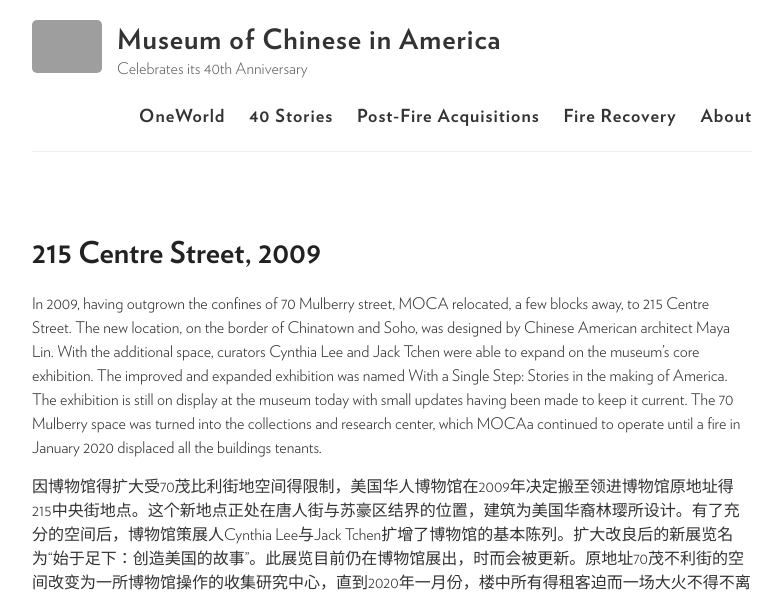
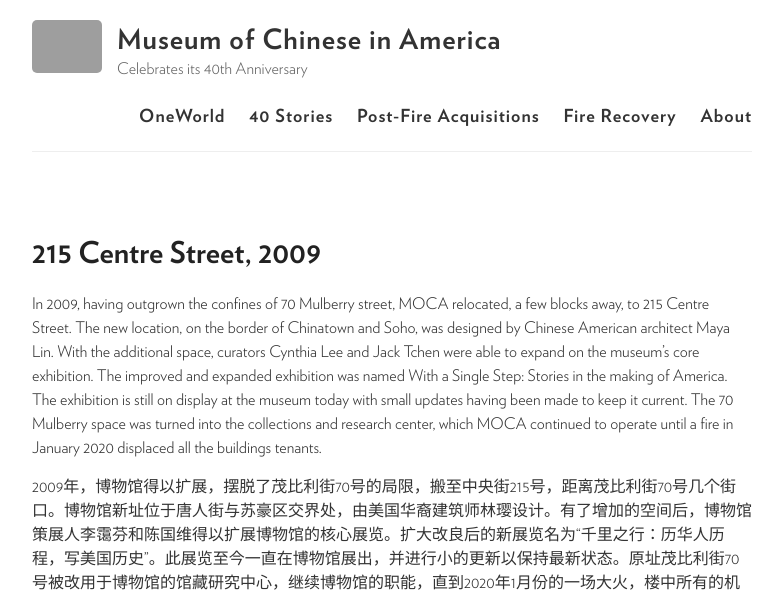
Before and after one commit to moca40/moca40.github.io, a Jekyll site: the page built from _stories/2009-01-01-215-centre-street.md, in a window 1280 px wide. Shown: the top 596 px of the page, without its empty margins (248-1030 px from the left). Built offline with Jekyll 4.4.1, drawn with Linux system fonts in a browser that asks for light colours; some of the changed text lies outside the part shown; grey boxes are pictures that could not be loaded.

Commit message:
Update 2009-01-01-215-centre-street.md

```diff
--- a/_stories/2009-01-01-215-centre-street.md
+++ b/_stories/2009-01-01-215-centre-street.md
@@ -34,8 +34,8 @@
     img: https://user-images.githubusercontent.com/47676628/91084649-52bede00-e61a-11ea-96f5-13a3e56d192c.JPG
 ---
 
-In 2009, having outgrown the confines of 70 Mulberry street,  MOCA relocated, a few blocks away, to 215 Centre Street.  The new location, on the border of Chinatown and Soho, was designed by Chinese American architect Maya Lin. With the additional space, curators Cynthia Lee and Jack Tchen were able to expand on the museum’s core exhibition.  The improved and expanded exhibition was named With a Single Step: Stories in the making of America.  The exhibition is still on display at the museum today with small updates having been made to keep it current. The 70 Mulberry space was turned into the collections and research center, which MOCAa continued to operate until a fire in January 2020 displaced all the buildings tenants.
+In 2009, having outgrown the confines of 70 Mulberry street,  MOCA relocated, a few blocks away, to 215 Centre Street.  The new location, on the border of Chinatown and Soho, was designed by Chinese American architect Maya Lin. With the additional space, curators Cynthia Lee and Jack Tchen were able to expand on the museum’s core exhibition.  The improved and expanded exhibition was named With a Single Step: Stories in the making of America.  The exhibition is still on display at the museum today with small updates having been made to keep it current. The 70 Mulberry space was turned into the collections and research center, which MOCA continued to operate until a fire in January 2020 displaced all the buildings tenants.
 
-因博物馆得扩大受70茂比利街地空间得限制，美国华人博物馆在2009年决定搬至领进博物馆原地址得215中央街地点。这个新地点正处在唐人街与苏豪区结界的位置，建筑为美国华裔林璎所设计。有了充分的空间后，博物馆策展人Cynthia Lee与Jack Tchen扩增了博物馆的基本陈列。扩大改良后的新展览名为“始于足下：创造美国的故事”。此展览目前仍在博物馆展出，时而会被更新。原地址70茂不利街的空间改变为一所博物馆操作的收集研究中心，直到2020年一月份，楼中所有得租客迫而一场大火不得不离去。
+2009年，博物馆得以扩展，摆脱了茂比利街70号的局限，搬至中央街215号，距离茂比利街70号几个街口。博物馆新址位于唐人街与苏豪区交界处，由美国华裔建筑师林璎设计。有了增加的空间后，博物馆策展人李霭芬和陈国维得以扩展博物馆的核心展览。扩大改良后的新展览名为“千里之行：历华人历程，写美国历史”。此展览至今一直在博物馆展出，并进行小的更新以保持最新状态。原址茂比利街70号被改用于博物馆的馆藏研究中心，继续博物馆的职能，直到2020年1月份的一场大火，楼中所有的机构被迫迁出。
 
 {% include slideshow.html %}
```
